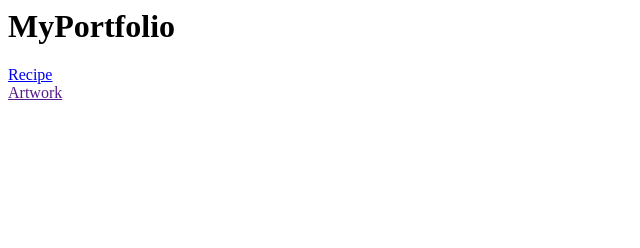
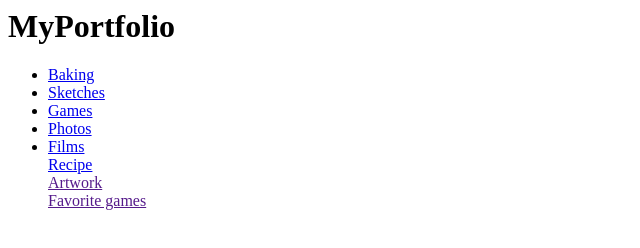
Before and after one commit to funkycba/Portfolio-Final-, a plain HTML site: page index.html in a window 1280 px wide. Shown: the whole page, without its empty margins (0-640 px from the left). Drawn offline with Linux system fonts and the light colour scheme.

Commit message:
Update index.html

```diff
--- a/index.html
+++ b/index.html
@@ -10,13 +10,34 @@
   <body>
     <header class=title>
     <h1>MyPortfolio</h1>
+      <nav>
+        <ul>
+          <li>
+            <a href="#baking">Baking</a>
+          </li>
+          <li>
+            <a href="#sketches">Sketches</a>
+          </li>
+          <li>
+            <a href="#Games">Games</a>
+          </li>
+          <li>
+            <a href="Photos">Photos</a>
+          </li>
+          <li>
+            <a href="#Movies">Films</a>
+
     <header/>
-    <section class='baking'>
+    <section id="baking" class="baking">
       <a href="https://therecipecritic.com/cookies-and-cream-ice-cream-cake/"> Recipe</a>
     </section>
-    <section class='sketches'>
+    <section class="sketches">
       <a href=>Artwork</a>
     </section>
-    <section >
+    <section id="Games" class="games">
+      <a href=> Favorite games</a>
+     </section>
+          <section>
+
   </body>
   <footer>
```
